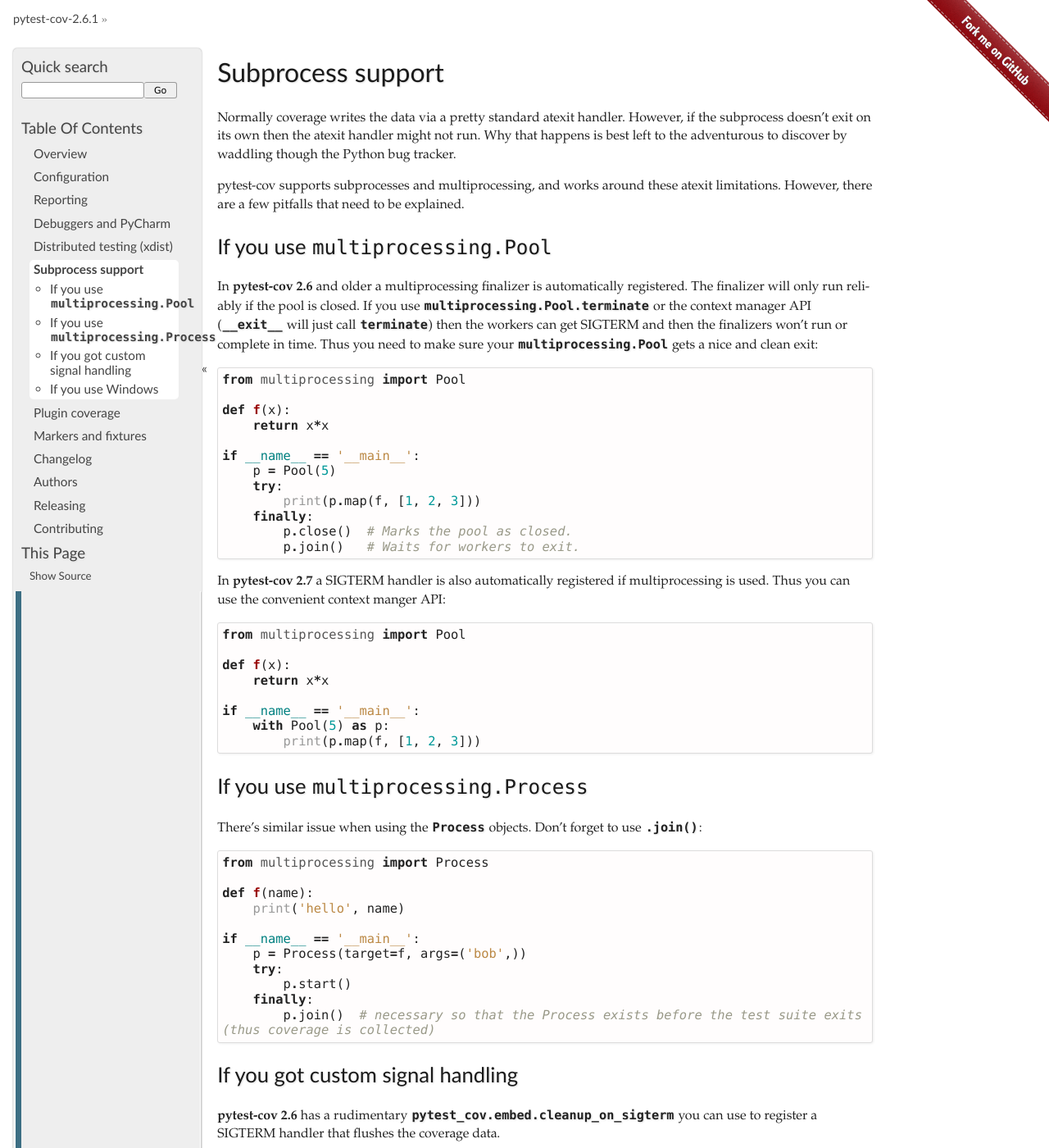
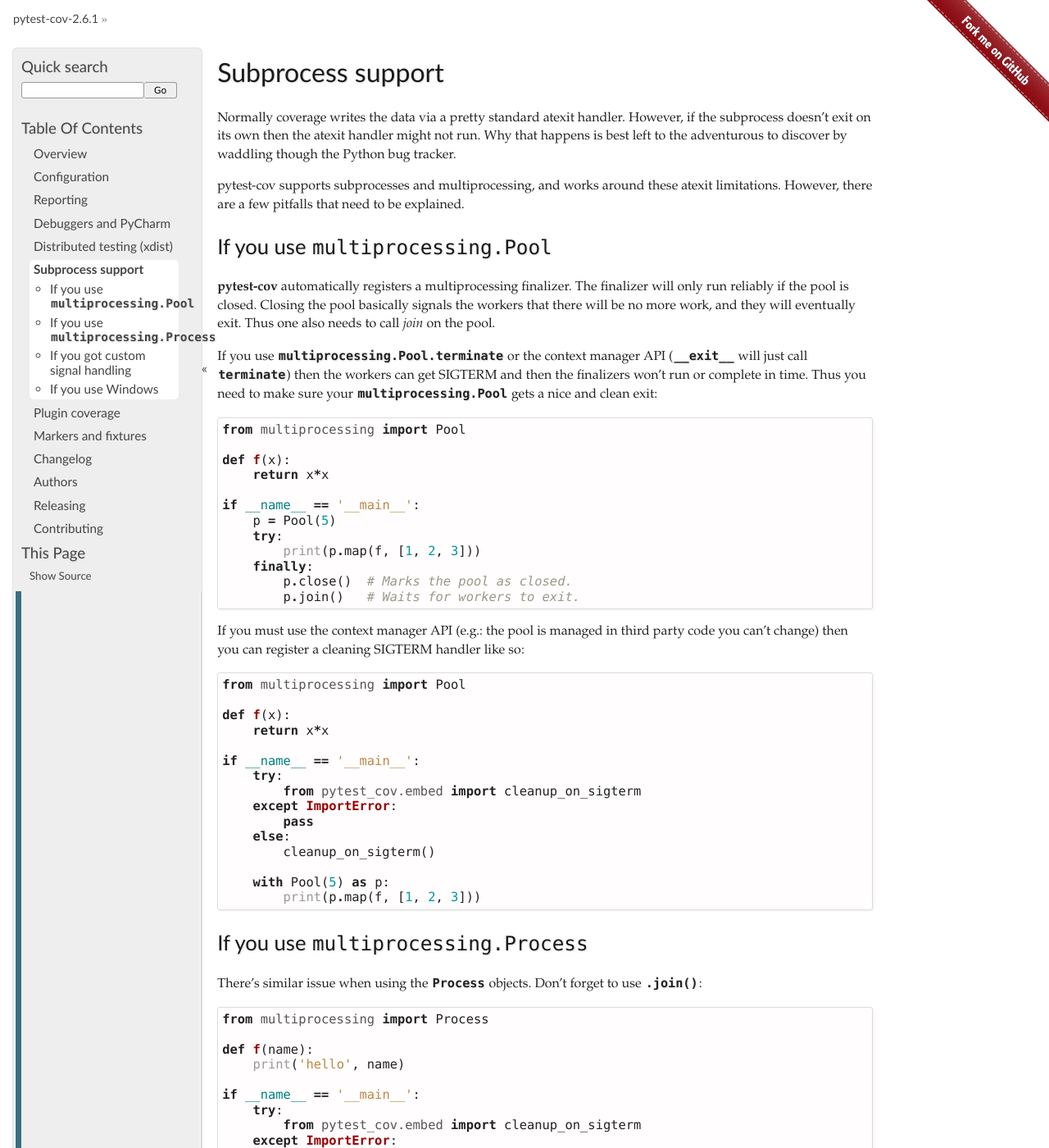
Before and after one commit to pytest-dev/pytest-cov, a Sphinx documentation site: the page built from docs/subprocess-support.rst, in a window 1280 px wide and 1400 px high. Shown: the whole window at 82% size. Built offline with Sphinx 7.4.7, drawn with Linux system fonts in a browser that asks for light colours; some of the changed text lies outside the part shown.

Commit message:
Remove the automatic SIGTERM handler install from the afterfork handler and update docs.
The reason for this change being that multiprocessing
is going to be broken on windows or pypy anyway, so this is best left to
the users to deal in their own code. The documentation includes a
working pattern to use (close/join). If the users really needs to use
terminate then they should have a platform check and compromise between
lower coverage measurement on pypy or chance to deadlock (as seen in the
travis failures in https://github.com/pytest-dev/pytest-cov/pull/265).

```diff
--- a/docs/subprocess-support.rst
+++ b/docs/subprocess-support.rst
@@ -12,8 +12,11 @@ few pitfalls that need to be explained.
 If you use ``multiprocessing.Pool``
 ===================================
 
-In **pytest-cov 2.6** and older a multiprocessing finalizer is automatically registered. The finalizer will only run
-reliably if the pool is closed. If you use ``multiprocessing.Pool.terminate`` or the context manager API (``__exit__``
+**pytest-cov** automatically registers a multiprocessing finalizer. The finalizer will only run reliably if the pool is
+closed. Closing the pool basically signals the workers that there will be no more work, and they will eventually exit.
+Thus one also needs to call `join` on the pool.
+
+If you use ``multiprocessing.Pool.terminate`` or the context manager API (``__exit__``
 will just call ``terminate``) then the workers can get SIGTERM and then the finalizers won't run or complete in time.
 Thus you need to make sure your ``multiprocessing.Pool`` gets a nice and clean exit:
 
@@ -33,8 +36,8 @@ Thus you need to make sure your ``multiprocessing.Pool`` gets a nice and clean e
             p.join()   # Waits for workers to exit.
 
 
-In **pytest-cov 2.7** a SIGTERM handler is also automatically registered if multiprocessing is used. Thus you can use
-the convenient context manger API:
+If you must use the context manager API (e.g.: the pool is managed in third party code you can't change) then you can
+register a cleaning SIGTERM handler like so:
 
 .. code-block:: python
 
@@ -44,6 +47,13 @@ the convenient context manger API:
         return x*x
 
     if __name__ == '__main__':
+        try:
+            from pytest_cov.embed import cleanup_on_sigterm
+        except ImportError:
+            pass
+        else:
+            cleanup_on_sigterm()
+
         with Pool(5) as p:
             print(p.map(f, [1, 2, 3]))
 
@@ -60,6 +70,13 @@ There's similar issue when using the ``Process`` objects. Don't forget to use ``
         print('hello', name)
 
     if __name__ == '__main__':
+        try:
+            from pytest_cov.embed import cleanup_on_sigterm
+        except ImportError:
+            pass
+        else:
+            cleanup_on_sigterm()
+
         p = Process(target=f, args=('bob',))
         try:
             p.start()
@@ -120,8 +137,14 @@ Alternatively you can do this:
 If you use Windows
 ==================
 
-On Windows you can register a handler for SIGTERM but it doesn't actually work. However you can have a working handler
-for SIGBREAK:
+On Windows you can register a handler for SIGTERM but it doesn't actually work. It will work if you
+`os.kill(os.getpid(), signal.SIGTERM)` (send SIGTERM to the current process) but for most intents and purposes that's
+completely useless.
+
+Consequently this means that if you use multiprocessing you got no choice but to use the close/join pattern as described
+above. Using the context manager API or `terminate` won't work as it relies on SIGTERM.
+
+However you can have a working handler for SIGBREAK (with some caveats):
 
 .. code-block:: python
 
@@ -139,8 +162,8 @@ for SIGBREAK:
     else:
         cleanup_on_signal(signal.SIGBREAK)
 
-Note that `SIGBREAK is tricky
-<https://stefan.sofa-rockers.org/2013/08/15/handling-sub-process-hierarchies-python-linux-os-x/>`_:
+The `caveats <https://stefan.sofa-rockers.org/2013/08/15/handling-sub-process-hierarchies-python-linux-os-x/>`_ being
+roughly:
 
 * you need to deliver ``signal.CTRL_BREAK_EVENT``
 * it gets delivered to the whole process group, and that can have unforeseen consequences
```
Also changed, not shown: 2 other files.
